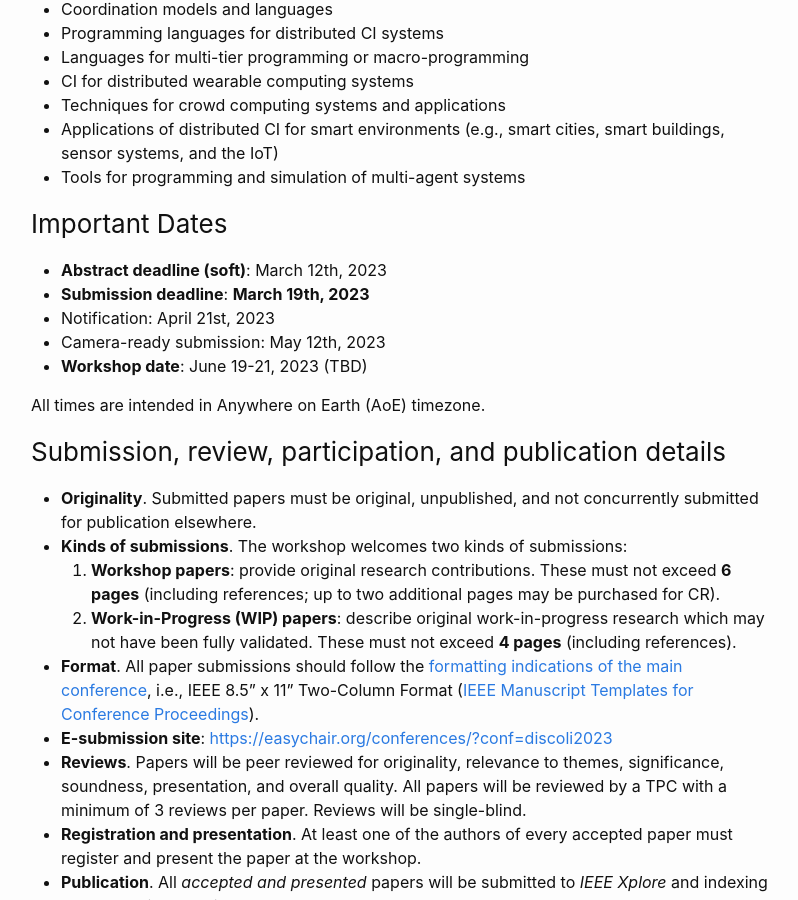
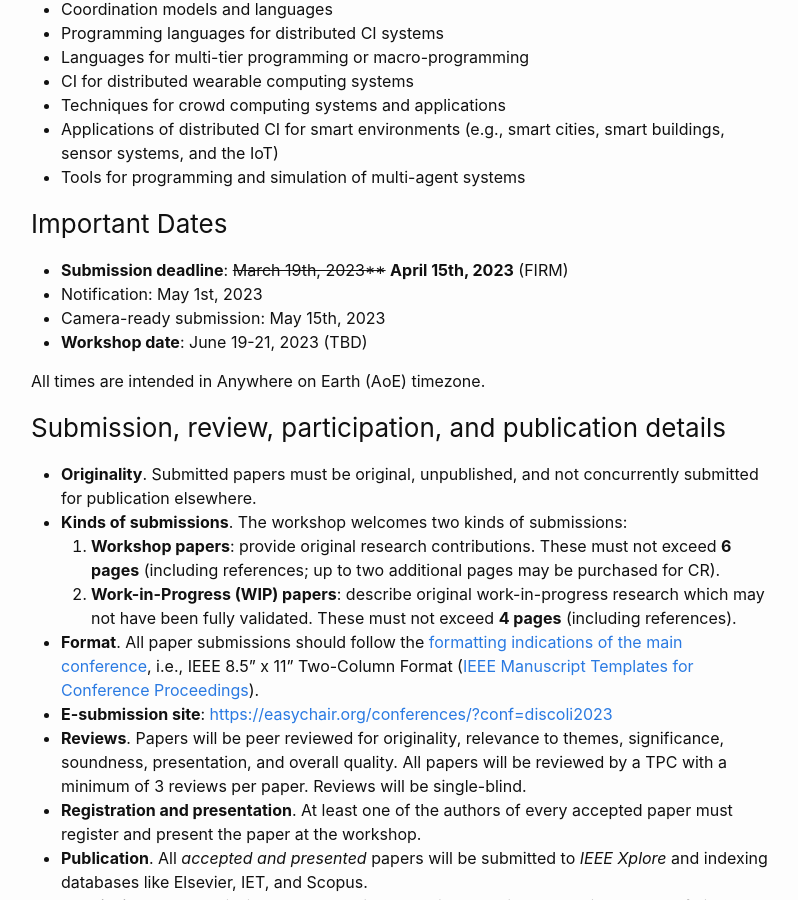
Before and after one commit to discoli-workshop/2023, a Jekyll site: the page built from index.md, in a window 1280 px wide and 900 px high, scrolled down 1070 px. Shown: the whole window, without its empty margins (239-1037 px from the left). Built offline with Jekyll 4.4.1, drawn with Linux system fonts in a browser that asks for light colours.

Commit message:
DISCOLI date updates

```diff
--- a/index.md
+++ b/index.md
@@ -35,10 +35,9 @@ The topics of interest include (but are not limited to) the following:
 
 ### Important Dates
 
-- **Abstract deadline (soft)**: March 12th, 2023
-- **Submission deadline**: **March 19th, 2023**
-- Notification: April 21st, 2023
-- Camera-ready submission: May 12th, 2023
+- **Submission deadline**: ~~March 19th, 2023**~~ **April 15th, 2023** (FIRM)
+- Notification: May 1st, 2023
+- Camera-ready submission: May 15th, 2023
 - **Workshop date**: June 19-21, 2023 (TBD)
 
 All times are intended in Anywhere on Earth (AoE) timezone.
```
